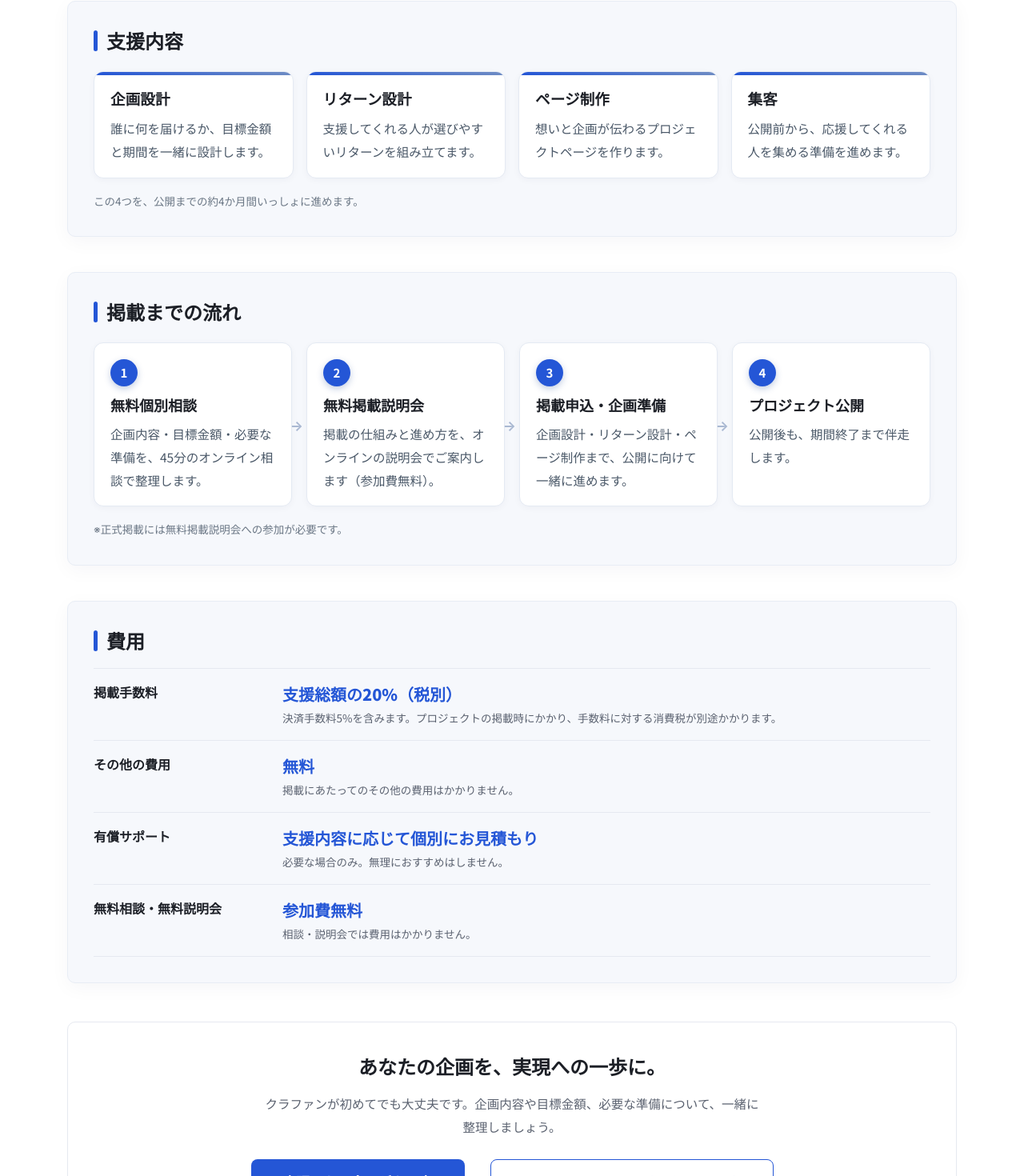
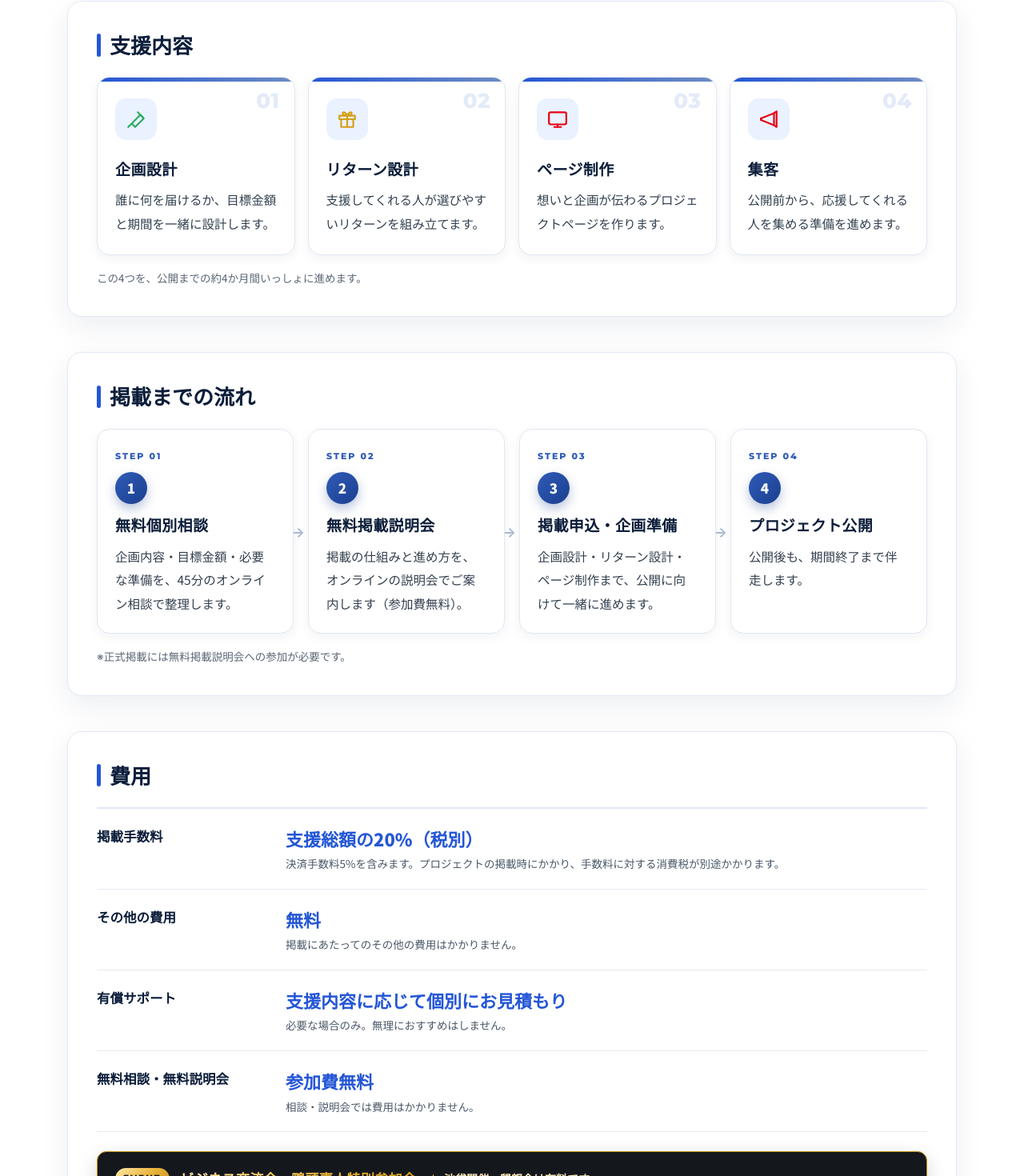
Before and after one commit to adr35760/kamo-funding-app, a Next.js app: page / in a window 1280 px wide. Shown: the part 2079-3549 px from the top of the page at 80% size. Built offline with nearby package versions, Linux system fonts and the light colour scheme; no server answers.

Commit message:
style(top): 支援内容・流れ・費用をアイコン付きカードに刷新し、費用下に交流会の告知を追加。GA4のdataLayer pushをargumentsに修正（t iku指示 2026-11-22）

```diff
--- a/src/app/layout.tsx
+++ b/src/app/layout.tsx
@@ -1,4 +1,5 @@
 import './globals.css';
+import '@/styles/kamo-icons.css';
 import GoogleAnalytics from '@/components/GoogleAnalytics';
 
 export const metadata = {
--- a/src/components/TopLandingPage.tsx
+++ b/src/components/TopLandingPage.tsx
@@ -324,8 +324,12 @@ export default function TopLandingPage() {
             <div className="tlp-support-block">
               <h3 className="tlp-support-title">{LP_SUPPORT.servicesHeading}</h3>
               <div className="tlp-support-services">
-                {LP_SUPPORT.services.map(service => (
+                {LP_SUPPORT.services.map((service, i) => (
                   <div className="tlp-support-service" key={service.title}>
+                    <span className="tlp-support-service-no" aria-hidden="true">
+                      {String(i + 1).padStart(2, '0')}
+                    </span>
+                    <span className={`kamo-icon ${service.icon} tlp-support-service-icon`} aria-hidden="true" />
                     <h4>{service.title}</h4>
                     <p>{service.body}</p>
                   </div>
@@ -339,6 +343,9 @@ export default function TopLandingPage() {
               <ol className="tlp-support-flow">
                 {LP_SUPPORT.flow.map((step, i) => (
                   <li className="tlp-support-step" key={step.title}>
+                    <span className="tlp-support-step-label" aria-hidden="true">
+                      STEP {String(i + 1).padStart(2, '0')}
+                    </span>
                     <span className="tlp-support-step-no" aria-hidden="true">
                       {i + 1}
                     </span>
@@ -363,6 +370,18 @@ export default function TopLandingPage() {
                   </div>
                 ))}
               </dl>
+
+              {/* 2026-11-22 t iku指示: 費用の下に交流会の告知を追記（黒×金） */}
+              <div className="tlp-support-event">
+                <span className="tlp-support-event-label">EVENT</span>
+                <span className="tlp-support-event-title">{LP_SUPPORT.eventNote.title}</span>
+                <span className="tlp-support-event-place">
+                  <span className="tlp-support-event-star" aria-hidden="true">
+                    ★
+                  </span>
+                  {LP_SUPPORT.eventNote.place}
+                </span>
+              </div>
             </div>
 
             {/* 2026-11-22 t iku指示: 費用の直後に置く唯一のCTA（セクションは増やさない） */}
--- a/src/lib/analytics.ts
+++ b/src/lib/analytics.ts
@@ -87,8 +87,14 @@ export function initAnalytics(gaId?: string): void {
     w.dataLayer = w.dataLayer || [];
     if (typeof w.gtag !== 'function') {
       // 公式スニペットと同じく、読み込み前の呼び出しを dataLayer に積む
-      w.gtag = function gtag(...args: unknown[]) {
-        w.dataLayer!.push(args);
+      /**
+       * 🔴 公式スニペットと同じく **arguments オブジェクト**を積む。
+       *    配列を積むと gtag.js が処理しないことがある（2026-11-22: GA4に
+       *    データが届かない原因がこれだった）。
+       */
+      w.gtag = function gtag() {
+        // eslint-disable-next-line prefer-rest-params
+        w.dataLayer!.push(arguments as unknown as unknown[]);
       };
     }
 
--- a/src/lib/top-lp-content.ts
+++ b/src/lib/top-lp-content.ts
@@ -258,23 +258,33 @@ export const LP_SUPPORT = {
   servicesHeading: '支援内容',
   services: [
     {
+      icon: 'kamo-icon-pen',
       title: '企画設計',
       body: '誰に何を届けるか、目標金額と期間を一緒に設計します。',
     },
     {
+      icon: 'kamo-icon-gift',
       title: 'リターン設計',
       body: '支援してくれる人が選びやすいリターンを組み立てます。',
     },
     {
+      icon: 'kamo-icon-monitor',
       title: 'ページ制作',
       body: '想いと企画が伝わるプロジェクトページを作ります。',
     },
     {
+      icon: 'kamo-icon-megaphone',
       title: '集客',
       body: '公開前から、応援してくれる人を集める準備を進めます。',
     },
   ],
   servicesNote: `この4つを、公開までの${SUPPORT_PERIOD_LABEL}間いっしょに進めます。`,
+
+  /** 費用ブロックの下に置く告知（2026-11-22 t iku指示・黒×金で装飾） */
+  eventNote: {
+    title: 'ビジネス交流会・鴨頭嘉人特別参加会',
+    place: '池袋開催・懇親会は有料です',
+  },
   /**
    * 2026-11-22 t iku指示: 主導線は個別相談が先。4ステップに並べ替える。
    * 🔴 説明会の所要時間（分数）は書かない（新形式の所要時間が未確定のため）。
--- a/src/styles/top-lp.css
+++ b/src/styles/top-lp.css
@@ -1864,3 +1864,162 @@
   .tlp-support-step p { font-size: 14.5px; }
   .tlp-support-fee-value { font-size: 18px; }
 }
+
+/* ===== 支援内容・流れ・費用：コントラストと装飾を強める（2026-11-22 2回目） ===== */
+.tlp-support-block {
+  background: #fff;
+  border: 1px solid #E1E8F4;
+  border-radius: 18px;
+  padding: 36px;
+  box-shadow: 0 12px 36px rgba(13, 35, 74, 0.08);
+}
+.tlp-support-title {
+  font-size: 26px;
+  font-weight: 900;
+  color: #0B1D3A;
+}
+.tlp-support-service {
+  padding: 26px 22px 24px;
+  border-radius: 16px;
+  border: 1px solid #E1E8F4;
+  box-shadow: 0 4px 14px rgba(13, 35, 74, 0.06);
+}
+.tlp-support-service::before { height: 5px; }
+.tlp-support-service-icon {
+  width: 52px; height: 52px;
+  border-radius: 14px !important;
+  background-color: #EAF1FF !important;
+  background-size: 26px 26px !important;
+  margin-bottom: 14px;
+}
+.tlp-support-service-no {
+  position: absolute;
+  top: 16px; right: 18px;
+  font-family: Montserrat, sans-serif;
+  font-size: 26px;
+  font-weight: 800;
+  line-height: 1;
+  color: #E3EBF8;
+  letter-spacing: 0.02em;
+}
+.tlp-support-service h4 {
+  font-size: 19px;
+  font-weight: 900;
+  color: #0B1D3A;
+  letter-spacing: 0.02em;
+}
+.tlp-support-service p {
+  margin-top: 10px;
+  font-size: 15.5px;
+  line-height: 1.9;
+  color: #33404F;
+}
+.tlp-support-note { font-size: 13.5px; color: #5A6675; }
+
+/* 流れ */
+.tlp-support-step {
+  padding: 24px 22px 22px;
+  border-radius: 16px;
+  border: 1px solid #E1E8F4;
+  box-shadow: 0 4px 14px rgba(13, 35, 74, 0.06);
+}
+.tlp-support-step-label {
+  display: block;
+  font-family: Montserrat, sans-serif;
+  font-size: 11px;
+  font-weight: 800;
+  letter-spacing: 0.18em;
+  color: #2F5BB7;
+  margin-bottom: 10px;
+}
+.tlp-support-step-no {
+  width: 40px; height: 40px;
+  font-size: 17px;
+  font-weight: 800;
+  background: linear-gradient(135deg, #2F5BB7 0%, #1B3F8F 100%);
+  box-shadow: 0 6px 14px rgba(31, 66, 143, 0.32);
+}
+.tlp-support-step h4 {
+  margin-top: 12px;
+  font-size: 19px;
+  font-weight: 900;
+  color: #0B1D3A;
+  letter-spacing: 0.02em;
+}
+.tlp-support-step p {
+  margin-top: 10px;
+  font-size: 15.5px;
+  line-height: 1.9;
+  color: #33404F;
+}
+
+/* 費用：金額を強く */
+.tlp-support-fees { margin-top: 22px; border-top: 2px solid #E1E8F4; }
+.tlp-support-fee { padding: 20px 0; }
+.tlp-support-fee dt { font-size: 16.5px; font-weight: 800; color: #0B1D3A; }
+.tlp-support-fee-value { font-size: 22px; font-weight: 900; }
+.tlp-support-fee-note { font-size: 13.5px; color: #4A5868; }
+
+@media (max-width: 900px) {
+  .tlp-support-block { padding: 22px 18px; border-radius: 14px; }
+  .tlp-support-title { font-size: 20px; }
+  .tlp-support-service { padding: 18px 16px 16px; }
+  .tlp-support-service-icon { width: 42px; height: 42px; background-size: 21px 21px !important; margin-bottom: 10px; }
+  .tlp-support-service-no { font-size: 20px; top: 12px; right: 14px; }
+  .tlp-support-service h4 { font-size: 17px; }
+  .tlp-support-service p { font-size: 14.5px; }
+  .tlp-support-step { padding: 18px 16px 16px; }
+  .tlp-support-step-no { width: 34px; height: 34px; font-size: 15px; }
+  .tlp-support-step h4 { font-size: 17px; }
+  .tlp-support-step p { font-size: 14.5px; }
+  .tlp-support-fee-value { font-size: 19px; }
+}
+
+/* ===== 費用の下の交流会告知（黒×金・2026-11-22 t iku指示） ===== */
+.tlp-support-event {
+  margin-top: 24px;
+  padding: 18px 22px;
+  display: flex;
+  flex-wrap: wrap;
+  align-items: center;
+  gap: 8px 14px;
+  background: #14171C;
+  border: 1px solid #C8901A;
+  border-radius: 12px;
+  box-shadow: 0 8px 22px rgba(20, 23, 28, 0.18);
+}
+.tlp-support-event-label {
+  font-family: Montserrat, sans-serif;
+  font-size: 10.5px;
+  font-weight: 800;
+  letter-spacing: 0.2em;
+  color: #14171C;
+  background: linear-gradient(135deg, #FFE9A8 0%, #E8B33A 55%, #C8901A 100%);
+  padding: 4px 10px;
+  border-radius: 100px;
+}
+.tlp-support-event-title {
+  font-size: 17px;
+  font-weight: 800;
+  letter-spacing: 0.02em;
+  color: #fff;
+  background: linear-gradient(90deg, #FFE9A8 0%, #E8B33A 60%, #D4A017 100%);
+  -webkit-background-clip: text;
+  background-clip: text;
+  -webkit-text-fill-color: transparent;
+}
+.tlp-support-event-place {
+  display: inline-flex;
+  align-items: center;
+  gap: 6px;
+  font-size: 14px;
+  font-weight: 700;
+  color: #F3E3B4;
+}
+.tlp-support-event-star { color: #E8B33A; }
+
+@media (max-width: 900px) {
+  .tlp-support-event { padding: 16px; gap: 8px 10px; }
+  .tlp-support-event-title { font-size: 15px; }
+  .tlp-support-event-place { font-size: 13px; }
+}
```
